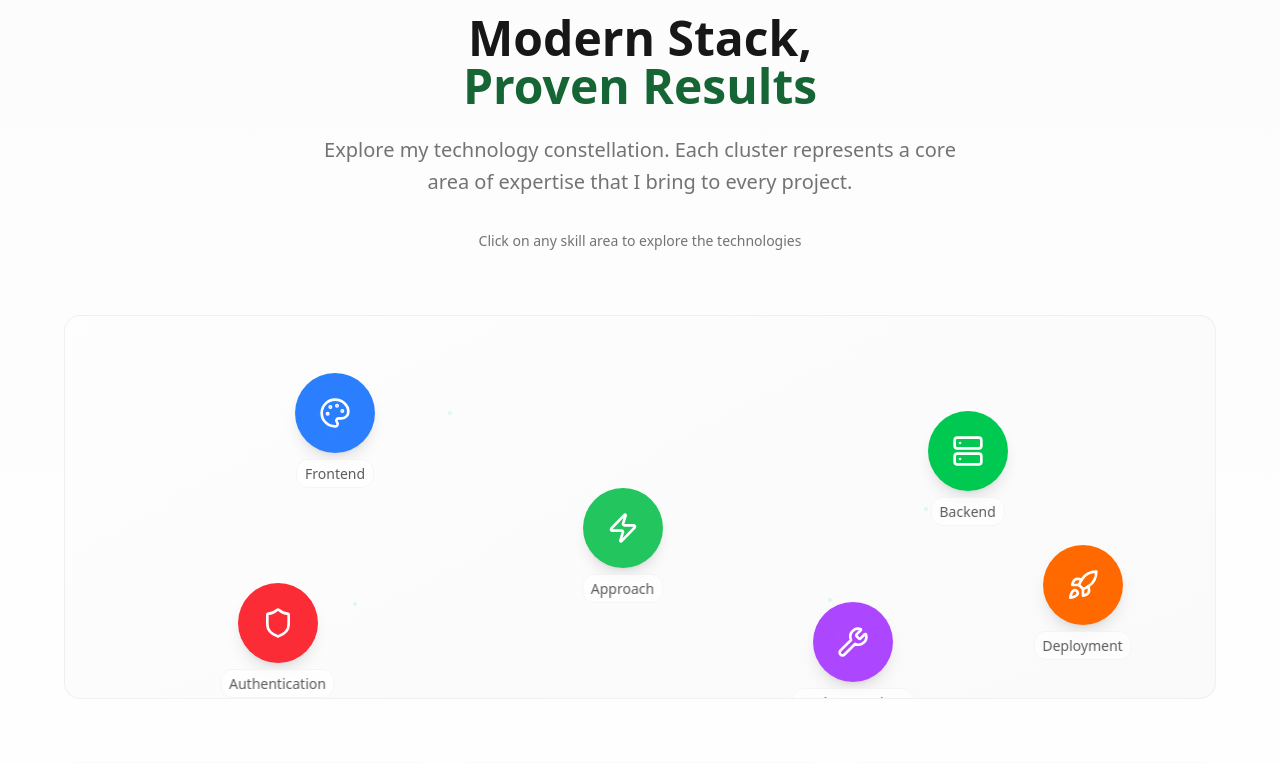
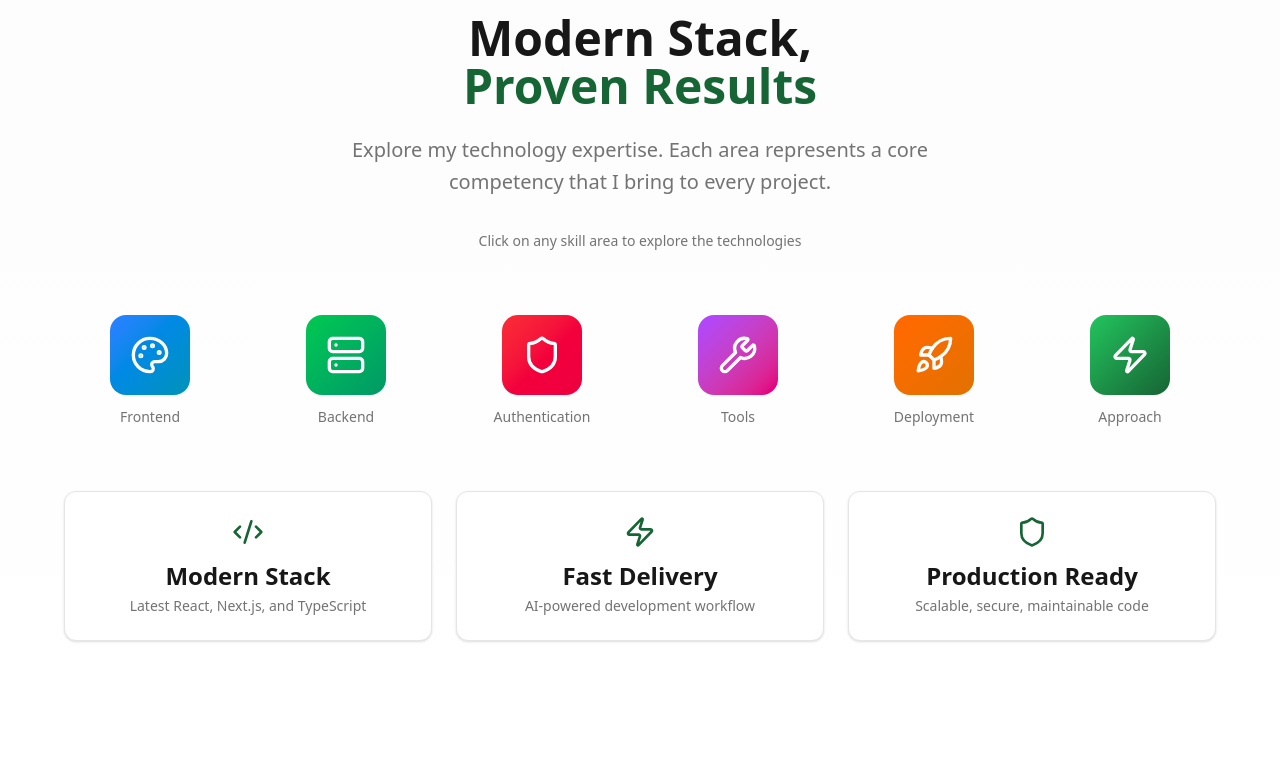
Before and after one commit to pinetech-pk/pinetech-pk, a Next.js app: page / in a window 1280 px wide. Shown: the part 3823-4586 px from the top of the page. Built offline with nearby package versions, Linux system fonts and the light colour scheme.

Commit message:
pinetech feat: 16.0

```diff
--- a/src/components/sections/skills.tsx
+++ b/src/components/sections/skills.tsx
@@ -1,6 +1,7 @@
+// src/components/sections/skills.tsx
 "use client";
 
-import { useState, useRef } from "react";
+import { useState } from "react";
 import { Card, CardContent } from "@/components/ui/card";
 import { Badge } from "@/components/ui/badge";
 import { Button } from "@/components/ui/button";
@@ -20,8 +21,8 @@ const skillCategories = {
   frontend: {
     name: "Frontend",
     icon: Palette,
-    color: "bg-blue-500",
-    position: { x: 20, y: 15 },
+    color: "from-blue-500 to-cyan-600",
+    bgColor: "bg-blue-500",
     skills: [
       "React",
       "Next.js",
@@ -30,26 +31,32 @@ const skillCategories = {
       "ShadCN/UI",
       "Framer Motion",
     ],
+    description:
+      "Building beautiful, responsive user interfaces with modern React ecosystem",
   },
   backend: {
     name: "Backend",
     icon: Server,
-    color: "bg-green-500",
-    position: { x: 75, y: 25 },
+    color: "from-green-500 to-emerald-600",
+    bgColor: "bg-green-500",
     skills: ["Node.js", "Express", "MongoDB", "RESTful APIs", "GraphQL"],
+    description:
+      "Robust server-side solutions with Node.js and scalable databases",
   },
   auth: {
     name: "Authentication",
     icon: Shield,
-    color: "bg-red-500",
-    position: { x: 15, y: 70 },
+    color: "from-red-500 to-rose-600",
+    bgColor: "bg-red-500",
     skills: ["Kinde", "Auth0", "JWT", "OAuth", "Session Management"],
+    description:
+      "Secure authentication and authorization systems for modern applications",
   },
   tools: {
-    name: "Tools & Services",
+    name: "Tools",
     icon: Wrench,
-    color: "bg-purple-500",
-    position: { x: 65, y: 75 },
+    color: "from-purple-500 to-pink-600",
+    bgColor: "bg-purple-500",
     skills: [
       "Cloudinary",
       "Sentry",
@@ -57,19 +64,23 @@ const skillCategories = {
       "Email Services",
       "Payment Gateways",
     ],
+    description:
+      "Essential services and integrations that power modern web applications",
   },
   deployment: {
     name: "Deployment",
     icon: Rocket,
-    color: "bg-orange-500",
-    position: { x: 85, y: 60 },
+    color: "from-orange-500 to-amber-600",
+    bgColor: "bg-orange-500",
     skills: ["Vercel", "Railway", "Digital Ocean", "AWS", "Docker"],
+    description:
+      "Reliable deployment and hosting solutions for production applications",
   },
   approach: {
     name: "Approach",
     icon: Zap,
-    color: "bg-pine-500",
-    position: { x: 45, y: 45 },
+    color: "from-pine-500 to-pine-600",
+    bgColor: "bg-pine-500",
     skills: [
       "Fast Prototyping",
       "AI-Powered Development",
@@ -77,6 +88,8 @@ const skillCategories = {
       "Best Practices",
       "Scalable Architecture",
     ],
+    description:
+      "My development philosophy focused on speed, quality, and modern best practices",
   },
 };
 
@@ -87,21 +100,11 @@ export function SkillsSection() {
   const [hoveredCategory, setHoveredCategory] = useState<
     keyof typeof skillCategories | null
   >(null);
-  const detailsRef = useRef<HTMLDivElement>(null);
 
   const handleCategoryClick = (key: string) => {
     const newSelection =
       selectedCategory === key ? null : (key as keyof typeof skillCategories);
     setSelectedCategory(newSelection);
-
-    if (newSelection && detailsRef.current) {
-      setTimeout(() => {
-        detailsRef.current?.scrollIntoView({
-          behavior: "smooth",
-          block: "start",
-        });
-      }, 100);
-    }
   };
 
   return (
@@ -117,6 +120,7 @@ export function SkillsSection() {
           viewport={{ once: true }}
           transition={{ duration: 0.6 }}
         >
+          {/* Section header */}
           <div className="text-center mb-16">
             <Badge
               variant="outline"
@@ -132,23 +136,17 @@ export function SkillsSection() {
               </span>
             </h2>
             <p className="text-xl text-muted-foreground max-w-2xl mx-auto leading-relaxed mb-8">
-              Explore my technology constellation. Each cluster represents a
-              core area of expertise that I bring to every project.
+              Explore my technology expertise. Each area represents a core
+              competency that I bring to every project.
             </p>
             <p className="text-sm text-muted-foreground">
               Click on any skill area to explore the technologies
             </p>
           </div>
 
-          <div className="relative h-72 md:h-96 mb-12 bg-gradient-to-br from-background/50 to-muted/50 rounded-2xl border border-border/50 overflow-hidden">
-            <div className="absolute inset-0 opacity-30">
-              <div className="absolute top-1/4 left-1/3 w-1 h-1 bg-pine-400 rounded-full animate-pulse"></div>
-              <div className="absolute top-3/4 left-1/4 w-1 h-1 bg-pine-400 rounded-full animate-pulse delay-1000"></div>
-              <div className="absolute top-1/2 right-1/4 w-1 h-1 bg-pine-400 rounded-full animate-pulse delay-2000"></div>
-              <div className="absolute bottom-1/4 right-1/3 w-1 h-1 bg-pine-400 rounded-full animate-pulse delay-500"></div>
-            </div>
-
-            {Object.entries(skillCategories).map(([key, category]) => {
+          {/* Skills Grid - Clean layout for both desktop and mobile */}
+          <div className="grid grid-cols-3 md:grid-cols-6 gap-4 md:gap-6 mb-12">
+            {Object.entries(skillCategories).map(([key, category], index) => {
               const isHovered = hoveredCategory === key;
               const isSelected = selectedCategory === key;
               const isActive = isHovered || isSelected;
@@ -156,76 +154,76 @@ export function SkillsSection() {
               return (
                 <motion.div
                   key={key}
-                  className="absolute cursor-pointer"
-                  style={{
-                    left: `${category.position.x}%`,
-                    top: `${category.position.y}%`,
-                    transform: "translate(-50%, -50%)",
-                  }}
                   initial={{ scale: 0, opacity: 0 }}
                   animate={{ scale: 1, opacity: 1 }}
                   transition={{
-                    delay: 0.1 * Object.keys(skillCategories).indexOf(key),
-                    duration: 0.5,
+                    delay: 0.05 * index,
+                    duration: 0.4,
+                    type: "spring",
+                    stiffness: 100,
                   }}
-                  whileHover={{ scale: 1.1 }}
+                  whileHover={{ scale: 1.05 }}
                   whileTap={{ scale: 0.95 }}
                   onHoverStart={() =>
                     setHoveredCategory(key as keyof typeof skillCategories)
                   }
                   onHoverEnd={() => setHoveredCategory(null)}
                   onClick={() => handleCategoryClick(key)}
+                  className="cursor-pointer"
                 >
+                  <div className="flex flex-col items-center space-y-3">
+                    {/* Icon Container */}
+                    <div className="relative">
                       <div
                         className={cn(
-                      "relative w-16 h-16 md:w-20 md:h-20 rounded-full flex items-center justify-center transition-all duration-300 shadow-lg",
+                          "relative w-16 h-16 md:w-20 md:h-20 rounded-2xl flex items-center justify-center transition-all duration-300 bg-gradient-to-br",
                           category.color,
-                      isActive && "shadow-2xl shadow-current/50"
+                          isActive && "shadow-lg scale-105"
                         )}
                       >
-                    <category.icon className="w-6 h-6 md:w-8 md:h-8 text-white" />
+                        <category.icon className="w-8 h-8 md:w-10 md:h-10 text-white" />
 
+                        {/* Active indicator */}
                         {isActive && (
                           <motion.div
-                        className={cn(
-                          "absolute inset-0 rounded-full border-2 border-current opacity-50",
-                          category.color
-                        )}
-                        animate={{ scale: [1, 1.5, 1], opacity: [0.5, 0, 0.5] }}
-                        transition={{ duration: 2, repeat: Infinity }}
+                            className="absolute inset-0 rounded-2xl border-2 border-white/30"
+                            animate={{
+                              scale: [1, 1.1, 1],
+                              opacity: [0.5, 0.2, 0.5],
+                            }}
+                            transition={{
+                              duration: 2,
+                              repeat: Infinity,
+                              ease: "easeInOut",
+                            }}
                           />
                         )}
                       </div>
 
-                  <motion.div
-                    className="absolute top-full mt-2 left-1/2 transform -translate-x-1/2 whitespace-nowrap"
-                    animate={{
-                      opacity: isActive ? 1 : 0.7,
-                      scale: isActive ? 1.05 : 1,
-                    }}
-                    transition={{ duration: 0.2 }}
+                      {/* Selection dot */}
+                      {isSelected && (
+                        <div className="absolute -bottom-1 left-1/2 transform -translate-x-1/2 w-2 h-2 bg-pine-600 dark:bg-pine-400 rounded-full" />
+                      )}
+                    </div>
+
+                    {/* Label */}
+                    <span
+                      className={cn(
+                        "text-xs md:text-sm font-medium transition-all duration-200 text-center",
+                        isActive
+                          ? "text-foreground scale-105"
+                          : "text-muted-foreground"
+                      )}
                     >
-                    <span className="text-xs md:text-sm font-medium bg-background/90 backdrop-blur-sm px-2 py-1 rounded border border-border/50">
                       {category.name}
                     </span>
-                  </motion.div>
-
-                  <motion.div
-                    className="absolute top-1/2 left-1/2 w-px bg-gradient-to-r from-pine-400/30 to-transparent origin-left"
-                    style={{
-                      height: "2px",
-                      width: `${Math.sqrt(Math.pow(50 - category.position.x, 2) + Math.pow(50 - category.position.y, 2))}%`,
-                      transform: `translate(-50%, -50%) rotate(${(Math.atan2(50 - category.position.y, 50 - category.position.x) * 180) / Math.PI}deg)`,
-                    }}
-                    animate={{ opacity: isActive ? 0.6 : 0.2 }}
-                    transition={{ duration: 0.3 }}
-                  />
+                  </div>
                 </motion.div>
               );
             })}
           </div>
 
-          <div ref={detailsRef}>
+          {/* Detailed view */}
           <AnimatePresence mode="wait">
             {selectedCategory && (
               <motion.div
@@ -240,7 +238,7 @@ export function SkillsSection() {
                     <div className="flex items-start space-x-4 mb-6">
                       <div
                         className={cn(
-                            "p-3 rounded-lg",
+                          "p-3 rounded-xl bg-gradient-to-br",
                           skillCategories[selectedCategory].color
                         )}
                       >
@@ -257,25 +255,13 @@ export function SkillsSection() {
                           {skillCategories[selectedCategory].name}
                         </h3>
                         <p className="text-muted-foreground mb-4">
-                            {selectedCategory === "frontend" &&
-                              "Building beautiful, responsive user interfaces with modern React ecosystem"}
-                            {selectedCategory === "backend" &&
-                              "Robust server-side solutions with Node.js and scalable databases"}
-                            {selectedCategory === "auth" &&
-                              "Secure authentication and authorization systems for modern applications"}
-                            {selectedCategory === "tools" &&
-                              "Essential services and integrations that power modern web applications"}
-                            {selectedCategory === "deployment" &&
-                              "Reliable deployment and hosting solutions for production applications"}
-                            {selectedCategory === "approach" &&
-                              "My development philosophy focused on speed, quality, and modern best practices"}
+                          {skillCategories[selectedCategory].description}
                         </p>
                       </div>
                     </div>
 
-                      <div className="flex flex-wrap gap-2">
-                        {skillCategories[selectedCategory].skills.map(
-                          (skill) => (
+                    <div className="flex flex-wrap gap-2 mb-6">
+                      {skillCategories[selectedCategory].skills.map((skill) => (
                         <Badge
                           key={skill}
                           variant="secondary"
@@ -283,18 +269,17 @@ export function SkillsSection() {
                         >
                           {skill}
                         </Badge>
-                          )
-                        )}
+                      ))}
                     </div>
 
-                      <div className="mt-6 pt-6 border-t border-border/50">
+                    <div className="pt-6 border-t border-border/50">
                       <Button
                         variant="ghost"
                         size="sm"
                         onClick={() => setSelectedCategory(null)}
                         className="text-muted-foreground hover:text-foreground"
                       >
-                          ← Back to constellation
+                        ← Back to skills overview
                       </Button>
                     </div>
                   </CardContent>
@@ -302,8 +287,8 @@ export function SkillsSection() {
               </motion.div>
             )}
           </AnimatePresence>
-          </div>
 
+          {/* Stats cards - only show when no category is selected */}
           {!selectedCategory && (
             <motion.div
               className="grid md:grid-cols-3 gap-6 mt-16"
```
Also changed, not shown: src/components/sections/contact.tsx (+7 -7 lines). Lines whose indentation alone changed are shown as unchanged.
